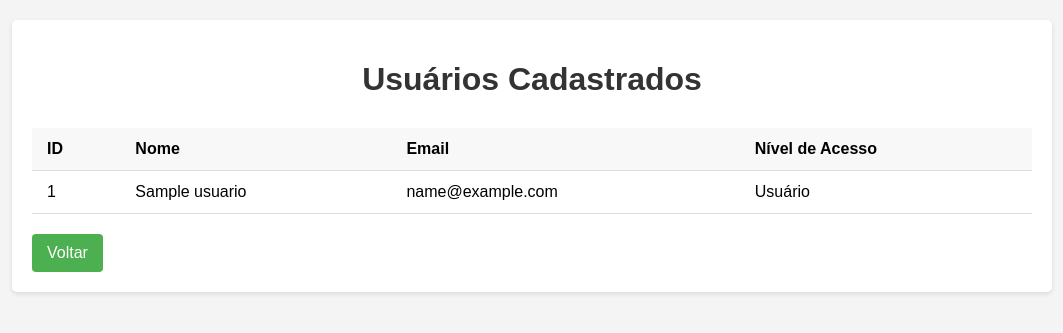
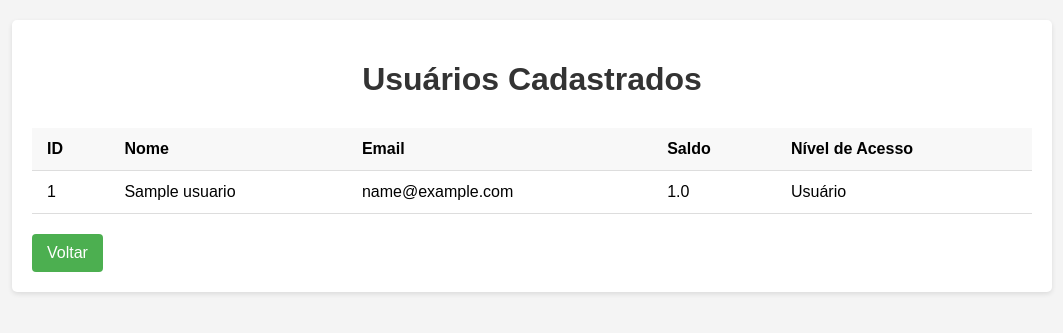
Before and after one commit to Muowl/bagre_bet, a Flask app: page /dados in a window 1280 px wide. Shown: the top 333 px of the page, without its empty margins (108-1171 px from the left). Run offline with Flask 3, Linux system fonts and the light colour scheme; tables that the repository leaves empty hold one stand-in row (values such as "Sample post").

Commit message:
Add saldo

```diff
--- a/models.py
+++ b/models.py
@@ -9,6 +9,7 @@ class Usuario(db.Model):
     nome = db.Column(db.String(80), unique=True, nullable=False)
     email = db.Column(db.String(120), unique=True, nullable=False)
     senha = db.Column(db.String(200), nullable=False)
+    saldo = db.Column(db.Float, default=0.0)
     nivel_acesso = db.Column(db.Integer, default=1)  # 0 = admin, 1 = usuário normal
 
     def set_senha(self, password):
--- a/templates/dados.html
+++ b/templates/dados.html
@@ -71,6 +71,7 @@
                     <th>ID</th>
                     <th>Nome</th>
                     <th>Email</th>
+                    <th>Saldo</th>
                     <th>Nível de Acesso</th>
                 </tr>
             </thead>
@@ -80,6 +81,7 @@
                     <td>{{ usuario.id_user }}</td>
                     <td>{{ usuario.nome }}</td>
                     <td>{{ usuario.email }}</td>
+                    <td>{{ usuario.saldo }}</td>
                     <td>{{ 'Administrador' if usuario.nivel_acesso == 0 else 'Usuário' }}</td>
                 </tr>
                 {% endfor %}
```
